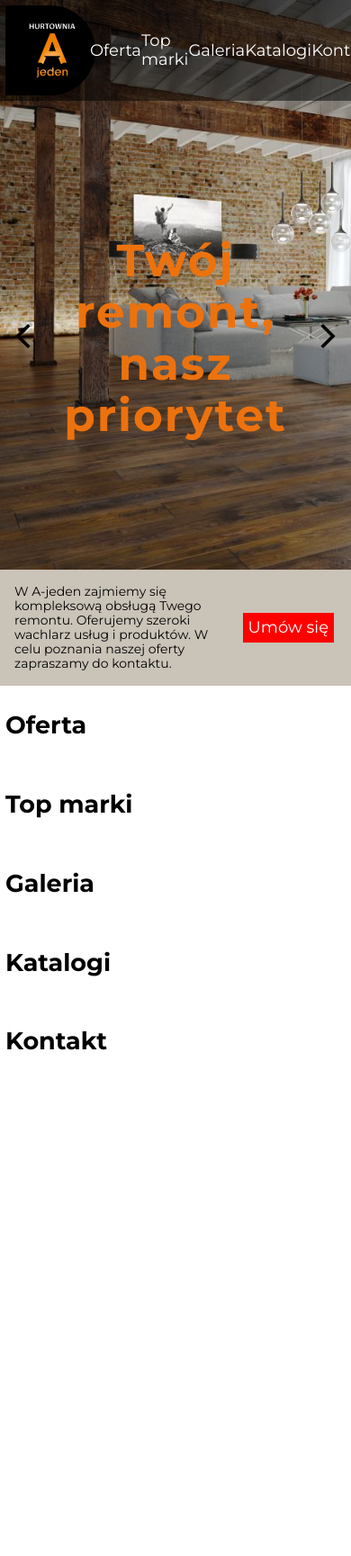
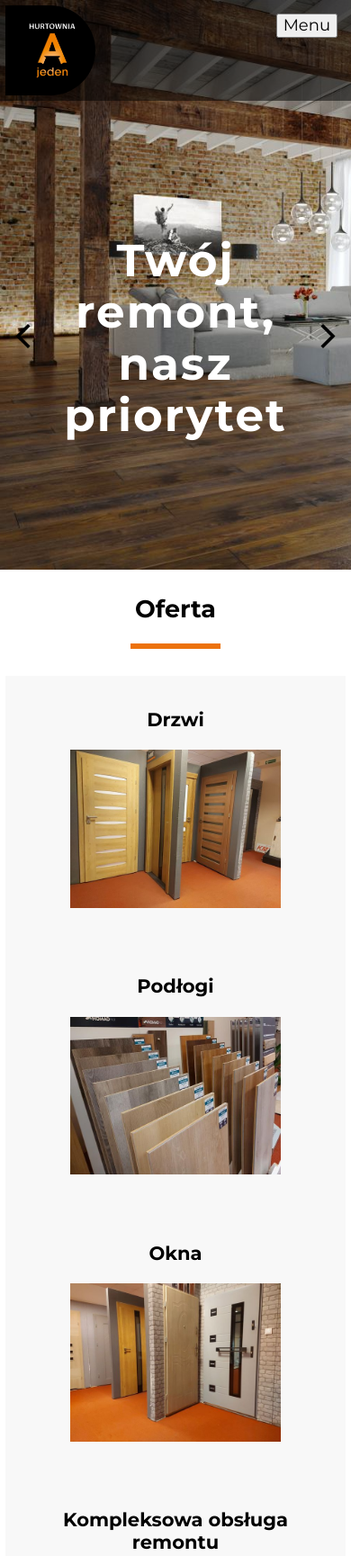
Before and after one commit to joannaMakarewicz/drzwi, a website built with webpack: page src/pages/index.html in a window 390 px wide. Shown: the top 1729 px of the page at 90% size. Before the commit the page ends 1201 px from the top, so only its background shows below. Built offline with nearby package versions, Linux system fonts and the light colour scheme.

Commit message:
hamburger menu added

```diff
--- a/src/js/index.js
+++ b/src/js/index.js
@@ -2,3 +2,9 @@ import '../scss/main.scss';
 
 
 console.log('HELLO. My name is Joanna. Nice to meet you on my website. Enjoy!')
+
+const hamburger = document.querySelector('.header__hamburger--js');
+hamburger.addEventListener('click', () => {
+    const nav = document.querySelector('.nav--js');
+    nav.classList.toggle('nav__open')
+})
--- a/src/pages/index.html
+++ b/src/pages/index.html
@@ -26,40 +26,84 @@
       <!-- <div class="header__tools">
         <p class="header__name">HURTOWNIA-SKLEP wyposażenia wnętrz</p>
       </div> -->
-      <div class="nav">
+      <div class="nav nav--js">
         <a clas="nav__link" href="">Oferta</a>
         <a clas="nav__link" href="">Top marki</a>
         <a clas="nav__link" href="">Galeria</a>
         <a clas="nav__link" href="">Katalogi</a>
         <a clas="nav__link" href="">Kontakt</a>
-        <button class="nav__hamburger aria-label='Otwórz menu'">Menu</button>
       </div>
+      <button class="header__hamburger header__hamburger--js aria-label='Otwórz menu'">Menu</button>
     </header>
     <main class="main">
-      <article class="article article--1">
-        <h1 class="article__header">Twój remont, nasz priorytet</h1>
-      </article>
-      <article class="form">
-        <h2 class="form__heading">W A-jeden zajmiemy się kompleksową obsługą Twego remontu. Oferujemy szeroki wachlarz usług i produktów. W celu poznania naszej oferty zapraszamy do kontaktu.  </h2>
-       <div class="form__container">
-        <a class="form__button" href="" alt="Link to the contact form">Umów się</a>
-       </div>
-      </article>
-      <article class="article article--2">
-        <h2>Oferta</h2>
-      </article>
-      <article class="article article--3">
+      <header class="main__header">
+        <h1 class="main__heading">Twój remont, nasz priorytet</h1>
+      </header>
+      <section class="offer">
+        <h2 class="offer__heading">Oferta</h2>
+        <div class="offer__special"></div>
+        <article class="article">
+          <h3 class="article__heading">Drzwi</h3>
+          <img
+            class="article__photo"
+            src="../assets/img/drzwi.jpg"
+            alt="Zdjęcie drzwi DRE"
+          />
+          <p class="article__content"></p>
+        </article>
+        <article class="article">
+          <h3 class="article__heading">Podłogi</h3>
+          <img
+            class="article__photo"
+            src="../assets/img/podłoga3.jpg"
+            alt="Podłoga Krono"
+          />
+          <p class="article__content"></p>
+        </article>
+        <article class="article">
+          <h3 class="article__heading">Okna</h3>
+          <img
+            class="article__photo"
+            src="../assets/img/drzwi2.jpg"
+            alt="Okna marki X"
+          />
+          <p class="article__content"></p>
+        </article>
+        <article class="article">
+          <h3 class="article__heading">Kompleksowa obsługa remontu</h3>
+          <img
+            class="article__photo"
+            src="../assets/img/projekt.jpg"
+            alt="Realizacja Makreska"
+          />
+          <p class="article__content"></p>
+        </article>
+
+        <section class="form">
+          <h2 class="form__heading">
+            W A-jeden zajmiemy się kompleksową obsługą Twego remontu. Oferujemy
+            szeroki wachlarz usług i produktów. W celu poznania naszej oferty
+            zapraszamy do kontaktu.
+          </h2>
+          <div class="form__container">
+            <a class="form__button" href="" alt="Link to the contact form"
+              >Umów się</a
+            >
+          </div>
+        </section>
+      </section>
+      <section class="section">
         <h2>Top marki</h2>
-      </article>
-      <article class="article article--4">
+      </section>
+      <section class="section">
         <h2>Galeria</h2>
-      </article>
-      <article class="article article--5">
+      </section>
+      <section class="section">
         <h2>Katalogi</h2>
-      </article>
-      <article class="article article--6">
+      </section>
+      <section class="section">
         <h2>Kontakt</h2>
-      </article>
+      </section>
     </main>
     <footer></footer>
   </body>
--- a/src/scss/main.scss
+++ b/src/scss/main.scss
@@ -1,12 +1,13 @@
 @import "~normalize.css";
 
 @import "_variables";
-@import url('https://fonts.googleapis.com/css2?family=Montserrat:wght@200;400;600;700&display=swap');
+@import url("https://fonts.googleapis.com/css2?family=Montserrat:wght@200;400;600;700&display=swap");
 
 a {
   color: white;
   font-weight: 400;
   text-decoration: none;
+  text-transform:uppercase;
 }
 
 body {
@@ -27,16 +28,18 @@ html {
 }
 
 .article {
+  background: #f8f8f8;
+  padding: 16px;
+  text-align: center;
+  &__photo {
+    width: 60vw;
+  }
+}
+
+.section {
   min-width: 100%;
   padding: 6px;
   z-index: 1;
-  &--1 {
-    background-image: url("../assets/img/podłoga.jpg");
-    background-position: 0 30%;
-    background-size: cover;
-    height: 75vh;
-    z-index: 1;
-  }
   &__content {
     color: black;
     background-color: white;
@@ -47,16 +50,27 @@ html {
     padding: 6px;
     max-width: 50%;
   }
-  &__dot {
-    background:red;
-    border-radius: 50%;
-    margin:12px;
-    width:10px;
-    height: 10px;
+
+  &__sign {
+    margin: 6px;
+    font-family: "Mrs Saint Delafield", cursive;
+    font-size: 26px;
   }
+}
+
+.main {
   &__header {
+    background-image: url("../assets/img/podłoga.jpg");
+    background-position: 0 30%;
+    background-size: cover;
+    height: 75vh;
+    min-width: 100%;
+    padding: 6px;
+    z-index: 1;
+  }
+  &__heading {
     align-items: center;
-    color: $mainColor;
+    color: #fff;
     display: flex;
     font-size: 50px;
     height: 100%;
@@ -64,9 +78,9 @@ html {
     font-weight: 700;
     justify-content: center;
     margin: 0;
-    position:relative;
+    position: relative;
     text-align: center;
-    top:7vh;
+    top: 7vh;
     &::before {
       content: url(../assets/icons/left-arrow.svg);
       width: 100px;
@@ -76,17 +90,28 @@ html {
       width: 100px;
     }
   }
-  &__sign {
-    margin: 6px;
-    font-family: "Mrs Saint Delafield", cursive;
-    font-size: 26px;
+}
+
+.offer {
+  min-width: 100%;
+  padding: 6px;
+  z-index: 1;
+  &__heading {
+    text-align: center;
+  }
+  &__special {
+    background-color: $mainColor;
+    height: 6px;
+    margin:0 auto 1.66rem;
+    width: 100px;
   }
 }
 
 .form {
-background-color: #CAC3B8;
+  background-color: #cac3b8;
   display: grid;
   grid-template-columns: 70% 1fr;
+  margin: 16px 0;
   padding: 16px;
   &__button {
     background-color: red;
@@ -100,51 +125,72 @@ padding: 16px;
   &__heading {
     font-size: 14px;
     font-weight: 400;
-  margin:0 16px 0 0;
+    margin: 0 16px 0 0;
   }
 }
 
 .front {
   position: relative;
-  top:15vh;
+  top: 15vh;
 }
 
 .header {
-  display: grid;
-  position:fixed;
-  grid-template-columns: 100px 1fr;
-  background: rgba(0,0,0,0.5);
+  display: flex;
+  position: fixed;
+  background: rgba(0, 0, 0, 0.5);
+  right: 0;
   width: 100vw;
   z-index: 5;
+  &__hamburger {
+    position: absolute;
+    right: 15px;
+    top:15px;
+    @media  screen and (min-width: 1024px){
+      display: none;
+    }
+  }
   &__logo {
-  border-top-right-radius:50%;
-  border-bottom-right-radius:50% ;
+    border-top-right-radius: 50%;
+    border-bottom-right-radius: 50%;
     margin: 6px;
     width: 100px;
   }
   &__name {
     font-size: 30px;
-    margin:0;
+    margin: 0;
   }
   &__tools {
     align-items: center;
-    background:$additionalColor;
-    color:white;
+    background: $additionalColor;
+    color: white;
     display: flex;
     justify-content: center;
   }
 }
 
 .nav {
+  display: none;
+  flex-direction: column;
+  width: 100%;
+  @media  screen and (min-width: 1024px){
     align-items: center;
     display: flex;
+    flex-direction: row;
     justify-content: space-evenly;
-  width: 100%;
-  &__hamburger {
-    display: none;
   }
   &__link {
     text-decoration: none;
+  }
+  &__open {
+    align-items: center;
+    background-color: #111;
+    display: flex;
+    height: 100vh;
+    left:0;
+    line-height: 2;
+    justify-content: center;
+    position: absolute;
+    width: 100vw;
   }
 }
 
```
Also changed, not shown: src/assets/img/drzwi.jpg (added), src/assets/img/drzwi2.jpg (added), src/assets/img/podłoga2.jpg (added), src/assets/img/podłoga3.jpg (added), src/assets/img/podłoga4.jpg (added), src/assets/img/projekt.jpg (added). Lines whose indentation alone changed are shown as unchanged.
